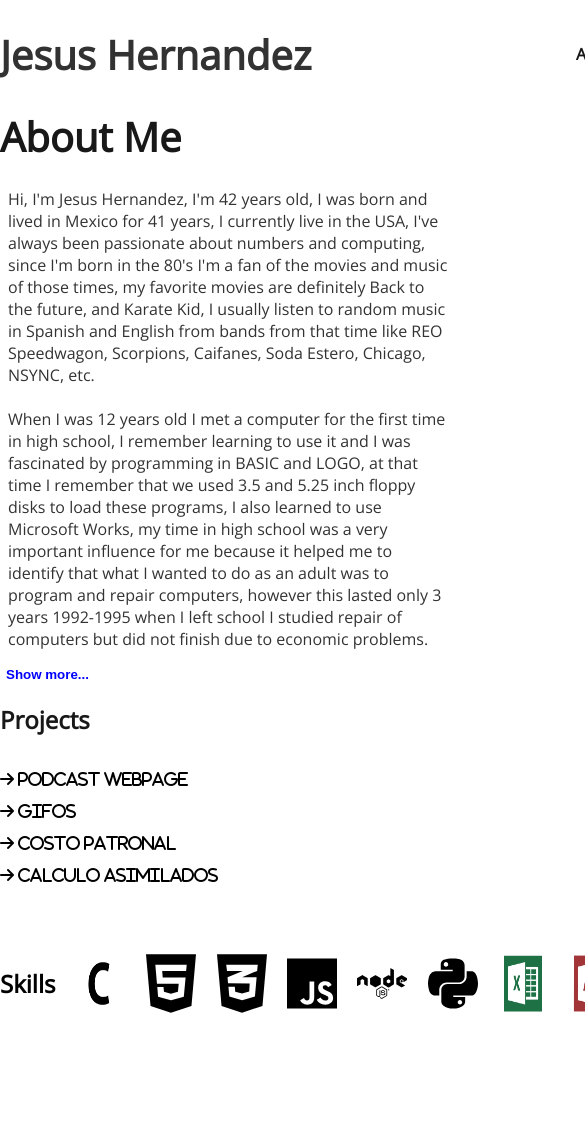
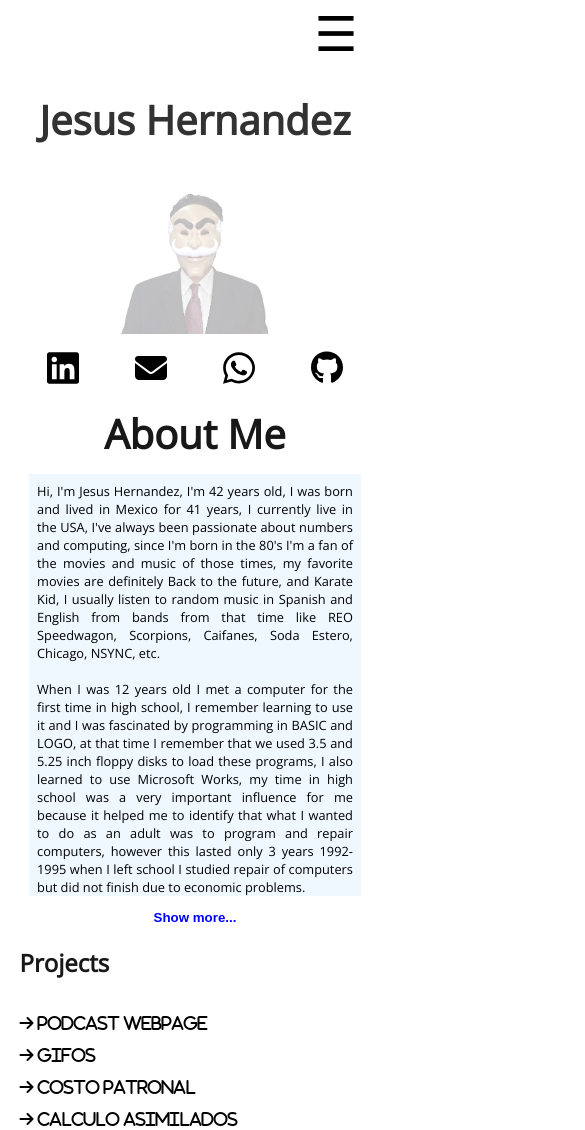
Before and after one commit to StarkNeo/Portfolio, a plain HTML site: page index.html in a window 390 px wide. Shown: the top 1130 px of the page, 585 px wide, since content can reach past the window. Before the commit the page ends 1020 px from the top, so only its background shows below. Drawn offline with nearby package versions, Linux system fonts and the light colour scheme.

Commit message:
responsive finished

```diff
--- a/index.html
+++ b/index.html
@@ -19,8 +19,8 @@
                 <li><a href="#story">About Me</a></li>
                 <li><a href="#projects">Projects</a></li>
                 <li><a href="#skills">Skills</a></li>
-
             </ul>
+            <div id="burger">☰</div>
         </nav>
     </header>
     <main>
--- a/script.js
+++ b/script.js
@@ -26,3 +26,10 @@ showLess.addEventListener('click',()=>{
 
 
 })
+
+let burger=document.getElementById('burger');
+let menu=document.querySelector('ul');
+
+burger.addEventListener('click',()=>{
+    menu.classList.toggle('menu-hidden');
+});
--- a/styles.css
+++ b/styles.css
@@ -173,3 +173,114 @@ button{
 #more{
     display: flex;
 }
+
+#burger{
+    display: none;
+    width: 3rem;
+    font-size: 3rem;
+    margin-right: 0.5rem;
+    cursor: pointer;
+}
+
+.menu-hidden{
+    display: flex;
+    flex-direction: row;
+    justify-content: space-around;
+    width: 100%;
+
+}
+@media only screen and (max-width: 938px){
+    body{
+        width: 90vw;
+    }
+    #about-me{
+        font-size: 0.8rem;
+        text-align: justify;
+        width: auto;
+        flex-direction: column;
+
+    }
+    #story{
+        align-items: center;
+        order: 2;
+        width: 100%;
+    }
+    #about-me p{
+        background-color: aliceblue;
+        width: 90%;
+        opacity: 1;
+
+
+    }
+
+    #contact{
+        height: fit-content;
+        width: 100%;
+
+
+    }
+    #perfil{
+        height:10rem;
+        width: 10rem;
+        margin: auto;
+        background-size: cover;
+    }
+    #info{
+        font-size: 0.8rem;
+        flex-direction: row;
+        flex-wrap: wrap;
+        justify-content: space-around;
+        margin: 1rem 0;
+
+    }
+    #info h3{
+        display: none;
+    }
+
+
+    .contact-media{
+        width: 2rem;
+    }
+
+    .lang-icons{
+        width: 3rem;
+
+        margin-right: 0.8rem;
+    }
+    #skills{
+        justify-content: center;
+        flex-wrap: wrap;
+    }
+    #skills h2{
+        width: 100%;
+        text-align: center;
+        text-shadow: 0.1rem 0.1rem 1px yellow;
+    }
+
+}
+
+@media only screen and (max-width:575px){
+
+    nav ul{
+        display: none;
+
+    }
+
+    nav{
+        width: 100%;
+        align-items: center;
+    }
+    #burger{
+        display: flex;
+    }
+    header{
+        flex-direction: column;
+
+    }
+    header h1{
+        order: 2;
+        text-align: center;
+        width: 100%;
+    }
+
+}
```
